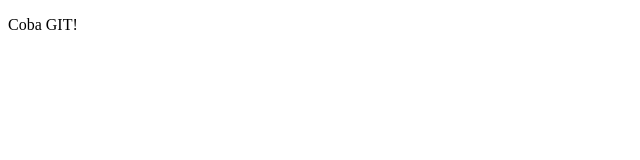
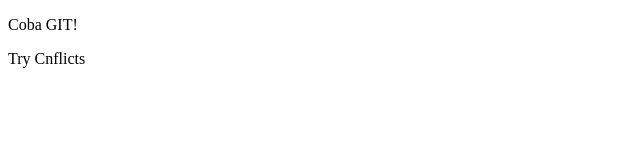
Before and after one commit to Mohammadrezafah/git, a plain HTML site: page index.html in a window 1280 px wide. Shown: the full height of the page, 0-640 px from the left. Drawn offline with Linux system fonts and the light colour scheme.

Commit message:
Try Conflict:

```diff
--- a/index.html
+++ b/index.html
@@ -6,5 +6,6 @@
 </head>
 <body>
 <p>Coba GIT!<p/>
+<p>Try Cnflicts</p>
 </body>
 </html>
```
